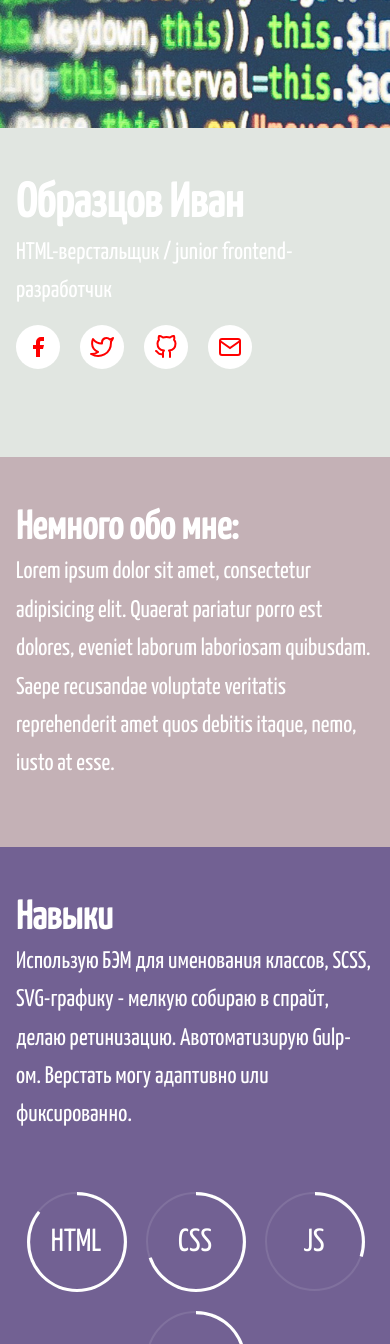
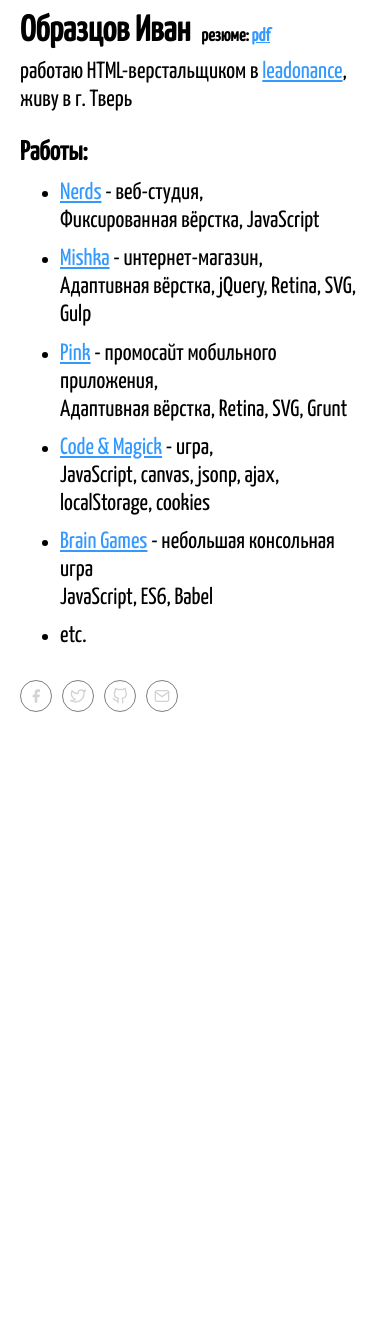
Before and after one commit to i-obr/oi, a website: page src/index.html in a window 390 px wide. Shown: the top 1344 px of the page. After the commit the page ends 844 px from the top, so only its background shows below. Drawn offline with nearby package versions, Linux system fonts and the light colour scheme; files that its build step writes are made by us from their sources.

Commit message:
feature(index.html, style.css)

```diff
--- a/src/index.html
+++ b/src/index.html
@@ -2,7 +2,7 @@
 <html lang="ru">
   <head>
     <meta charset="UTF-8">
-    <title>Образцов Иван</title>
+    <title>O/I</title>
     <meta http-equiv="X-UA-Compatible" content="IE=edge">
     <meta name="viewport" content="width=device-width,initial-scale=1">
     <link href="https://fonts.googleapis.com/css?family=Yanone+Kaffeesatz&amp;subset=cyrillic" rel="stylesheet">
@@ -10,12 +10,31 @@
   </head>
   <body>
     <svg style="display: none;" xmlns="http://www.w3.org/2000/svg"><symbol id="facebook" viewBox="0 0 24 24"><path d="M18 2h-3a5 5 0 0 0-5 5v3H7v4h3v8h4v-8h3l1-4h-4V7a1 1 0 0 1 1-1h3z"/></symbol><symbol id="github" viewBox="0 0 24 24"><path d="M9 19c-5 1.5-5-2.5-7-3m14 6v-3.87a3.37 3.37 0 0 0-.94-2.61c3.14-.35 6.44-1.54 6.44-7A5.44 5.44 0 0 0 20 4.77 5.07 5.07 0 0 0 19.91 1S18.73.65 16 2.48a13.38 13.38 0 0 0-7 0C6.27.65 5.09 1 5.09 1A5.07 5.07 0 0 0 5 4.77a5.44 5.44 0 0 0-1.5 3.78c0 5.42 3.3 6.61 6.44 7A3.37 3.37 0 0 0 9 18.13V22" fill="none" stroke-linecap="round" stroke-linejoin="round" stroke-width="2"/></symbol><symbol id="mail" viewBox="0 0 24 24"><path d="M4 4h16c1.1 0 2 .9 2 2v12c0 1.1-.9 2-2 2H4c-1.1 0-2-.9-2-2V6c0-1.1.9-2 2-2z" fill="none" stroke-width="2"/><path d="M22 6l-10 7L2 6" fill="none" stroke-linecap="round" stroke-width="2"/></symbol><symbol id="twitter" viewBox="0 0 24 24"><path d="M23 3a10.9 10.9 0 0 1-3.14 1.53 4.48 4.48 0 0 0-7.86 3v1A10.66 10.66 0 0 1 3 4s-4 9 5 13a11.64 11.64 0 0 1-7 2c9 5 20 0 20-11.5a4.5 4.5 0 0 0-.08-.83A7.72 7.72 0 0 0 23 3z" fill="none" stroke-linecap="round" stroke-linejoin="round" stroke-width="2"/></symbol></svg>
-    <div class="container">
-      <div class="wrapper">
-        <section class="panel  panel--main">
-          <div class="panel__content">
-            <h1>Образцов Иван</h1>
-            <p>HTML-верстальщик / junior frontend-разработчик</p>
+      <h1>Образцов Иван <span>резюме: <a href="#">pdf</a></span></h1>
+      <p>работаю HTML-верстальщиком в <a href="https://leadonance.com/">leadonance</a>, живу в г. Тверь</p>
+      <h2>Работы:</h2>
+      <ul class="projects">
+        <li>
+          <a href="#">Nerds</a> - веб-студия,
+          <span>Фиксированная вёрстка, JavaScript</span>
+        </li>
+        <li>
+          <a href="#">Mishka</a> - интернет-магазин,
+          <span>Адаптивная вёрстка, jQuery, Retina, SVG, Gulp</span></li>
+        <li>
+          <a href="#">Pink</a> - промосайт мобильного приложения,
+          <span>Адаптивная вёрстка, Retina, SVG, Grunt</span></li>
+        <li>
+          <a href="#">Code & Magick</a> - игра,
+          <span>JavaScript, canvas, jsonp, ajax, localStorage, cookies</span>
+        </li>
+        <li>
+          <a href="#">Brain Games</a> - небольшая консольная игра
+          <span>JavaScript, ES6, Babel</span>
+        </li>
+        <li>etc.</li>
+      </ul>
+
       <ul class="social">
         <li>
           <a class="social__link  social__link--fb" href="#">Facebook
@@ -38,64 +57,6 @@
           </a>
         </li>
       </ul>
-          </div>
-          <div class="panel__img">
-            <img src="img/code-1@1x.jpg" alt="">
-          </div>
-        </section>
-
-        <section class="panel  panel--about">
-          <div class="panel__content  panel__content--about">
-            <h2>Немного обо мне:</h2>
-            <p>Lorem ipsum dolor sit amet, consectetur adipisicing elit. Quaerat pariatur porro est dolores, eveniet laborum laboriosam quibusdam. Saepe recusandae voluptate veritatis reprehenderit amet quos debitis itaque, nemo, iusto at esse.</p>
-          </div>
-        </section>
-
-        <section class="panel  panel--skills">
-          <div class="panel__content  panel__content--skills">
-            <h2>Навыки</h2>
-            <p>Использую БЭМ для именования классов, SCSS, SVG-графику - мелкую собираю в спрайт, делаю ретинизацию. Авотоматизирую Gulp-ом. Верстать могу адаптивно или фиксированно.</p>
-          </div>
-          <div class="panel__skills">
-            <ul class="skills">
-              <li class="skills__item">HTML
-                <div class="chart">85%</div>
-              </li>
-              <li class="skills__item">CSS
-                <div class="chart">70%</div>
-              </li>
-              <li class="skills__item">JS
-                <div class="chart">30%</div>
-              </li>
-              <li class="skills__item">SVG
-                <div class="chart">20%</div>
-              </li>
-            </ul>
-          </div>
-        </section>
-
-        <section class="panel">
-          <div class="panel__content  panel__content--projects">
-            <h2>Проекты</h2>
-            <p>Lorem ipsum dolor sit amet, consectetur adipisicing elit. Ipsum rem mollitia.</p>
-          </div>
-          <div class="panel__gallery">
-            <div class="panel__project">
-              <a href="#"><img src="img/mishka.png" alt=""></a>
-            </div>
-            <div class="panel__project">
-              <a href="#"><img src="img/mishka.png" alt=""></a>
-            </div>
-            <div class="panel__project  panel__project--full">
-              <a href="#"><img src="img/mishka.png" alt=""></a>
-            </div>
-            <div class="panel__project  panel__project--full">
-              <a href="#"><img src="img/mishka.png" alt=""></a>
-            </div>
-          </div>
-        </section>
-      </div>
-    </div>
+    <script src="js/index.js"></script>
   </body>
-  <script src="js/index.js"></script>
 </html>
--- a/src/js/index.js
+++ b/src/js/index.js
@@ -1,28 +1 @@
-const charts = document.querySelectorAll('.chart');
-
-function drawChart(circ, p) {
-  let count = 0;
-  const timer = setInterval(() => {
-    if (count >= Number(p)) clearInterval(timer);
-    else circ.setAttribute('stroke-dasharray', `${count += 2} 100`);
-  }, 20);
-}
-
-charts.forEach((ch) => {
-  const chart = ch;
-  const p = parseFloat(chart.textContent);
-  const NS = 'http://www.w3.org/2000/svg';
-  const svg = document.createElementNS(NS, 'svg');
-  const circle = document.createElementNS(NS, 'circle');
-  const title = document.createElementNS(NS, 'title');
-  circle.setAttribute('r', 16);
-  circle.setAttribute('cx', 16);
-  circle.setAttribute('cy', 16);
-  svg.setAttribute('viewBox', '0 0 32 32');
-  title.textContent = chart.textContent;
-  chart.textContent = '';
-  svg.appendChild(title);
-  svg.appendChild(circle);
-  chart.appendChild(svg);
-  drawChart(circle, p);
-});
+console.log('Hi!');
--- a/src/sass/base/scaffolding.scss
+++ b/src/sass/base/scaffolding.scss
@@ -10,43 +10,35 @@ html {
 
 body {
 	font-family: 'Yanone Kaffeesatz', Helvetica, Arial, sans-serif;
-	font-size: 1rem;
-	line-height: 1.6;
+	font-size: 18px;
+	line-height: 1.2;
 	margin: 0;
-	display: flex;
-	align-items: center;
-	justify-content: flex-start;
-	width: 100%;
-	height: 100%;
-	min-width: 320px;
-	min-height: 30rem;
-	background-color: rgb(225, 230, 225);
+	padding: 10px 20px;
+}
 
-	@include respond-to("large") {
-		overflow-x: scroll;
-		overflow-y: hidden;
+h1 {
+	font-size: 2em;
+	margin: 0;
+	margin-bottom: 5px;
+
+	& span {
+		font-size: 0.5em;
+		padding-left: 5px;
 	}
 }
 
-h1 {
-	margin: 0;
-	font-size: 3rem;
-	line-height: 1.2;
-	color: #ffffff;
-}
-
 h2 {
-	margin: 0;
-	font-size: 2.5rem;
-	line-height: 1.2;
-	color: #ffffff;
+	font-size: 1.5em;
+	margin-bottom: 10px;
 }
 
 p {
 	margin: 0;
-	margin-bottom: 15px;
-	font-size: 1.5rem;
-	color: #ffffff;
+	font-size: 1.3em;
+}
+
+a {
+	color: #3399ff;
 }
 
 img {
--- a/src/sass/base/variables.scss
+++ /dev/null
@@ -1,6 +0,0 @@
-$breakpoints: (
-  "medium":                   (min-width: 768px),
-  "large":                    (min-width: 1024px),
-
-  "retina":                   (min-resolution: 144dpi) (min-resolution: 1.5dppx),
-);
--- a/src/sass/blocks/chart.scss
+++ /dev/null
@@ -1,24 +0,0 @@
-.chart {
-	position: absolute;
-	top: -2px;
-	left: -2px;
-	width: 100px;
-	height: 100px;
-
-	svg {
-		transform: rotate(-90deg);
-		position: absolute;
-		top: 0px;
-		left: 0px;
-		z-index: 1;
-		width: 100px;
-		height: 100px;
-		border-radius: 50%;
-	}
-
-	circle {
-		fill: transparent;
-		stroke: rgb(255, 255, 255);
-		stroke-width: 2;
-	}
-}
--- a/src/sass/blocks/container.scss
+++ /dev/null
@@ -1,12 +0,0 @@
-.container {
-	height: 100%;
-
-	@include respond-to("large") {
-		display: flex;
-		align-items: center;
-		justify-content: flex-start;
-		flex-grow: 1;
-		flex-shrink: 1;
-		padding: 5rem;
-	}
-}
--- a/src/sass/blocks/panel.scss
+++ /dev/null
@@ -1,153 +0,0 @@
-.panel {
-	display: flex;
-	flex-direction: column;
-	justify-content: flex-start;
-	align-items: stretch;
-	overflow-x: hidden;
-	overflow-y: auto;
-
-	@include respond-to("large") {
-		flex-direction: row;
-		height: 100%;
-	}
-
-	&--main {
-		flex-direction: column-reverse;
-		justify-content: flex-end;
-
-		@include respond-to("medium") {
-			flex-direction: row-reverse;
-		}
-
-		@include respond-to("large") {
-			flex-direction: row-reverse;
-		}
-	}
-
-	&--about {
-		background-color: rgb(196,177,182);
-	}
-
-	&--skills {
-		align-items: center;
-		background-color: rgb(114, 97, 147);
-	}
-
-	&__content {
-		padding: 3rem 1rem;
-		flex-grow: 0;
-		flex-shrink: 1;
-		display: flex;
-		flex-direction: column;
-		align-items: flex-start;
-		justify-content: center;
-
-		@include respond-to("medium") {
-			width: 30rem;
-		}
-
-		@include respond-to("large") {
-			padding: 3rem;
-			width: 40rem;
-			height: 100%;
-		}
-
-		&--about {
-			@include respond-to("medium") {
-				width: 100%;
-			}
-		}
-
-		&--skills {
-			padding-bottom: 1rem;
-
-			@include respond-to("medium") {
-				width: 100%;
-			}
-		}
-
-		&--projects {
-			background-color: rgb(227, 123, 124);
-			background-position: 0 0;
-
-			@include respond-to("medium") {
-				width: 100%;
-			}
-
-			@include respond-to("large") {
-				width: 24rem;
-			}
-		}
-	}
-
-	&__gallery {
-		display: flex;
-		flex-wrap: wrap;
-		height: 100%;
-
-		@include respond-to("large") {
-			width: 60rem;
-		}
-	}
-
-	&__project {
-		overflow: hidden;
-
-		@include respond-to("medium") {
-			width: 50%;
-		}
-
-		@include respond-to("large") {
-			width: 50%;
-			height: 50%;
-			filter: blur(5px);
-
-			&:hover {
-				filter: blur(0);
-			}
-		}
-
-		a,
-		img {
-			display: block;
-			height: 100%;
-		}
-	}
-
-	&__img {
-		position: relative;
-		height: 8rem;
-
-		@include respond-to("medium") {
-			width: 14rem;
-			height: auto;
-		}
-
-		img {
-			display: block;
-			width: 100%;
-			height: 8rem;
-			object-fit: cover;
-			position: absolute;
-			top: 0;
-			left: 0;
-
-			@include respond-to("medium") {
-				height: 100%;
-			}
-		}
-
-		&--skills {
-			padding: 3rem;
-		}
-	}
-
-	&__skills {
-		padding: 1rem;
-		padding-bottom: 3rem;
-
-		@include respond-to("large") {
-			padding: 0;
-		}
-	}
-}
--- /dev/null
+++ b/src/sass/blocks/projects.scss
@@ -0,0 +1,13 @@
+.projects {
+	margin: 0;
+	margin-bottom: 30px;
+
+	li {
+		margin-bottom: 10px;
+		font-size: 1.3em;
+	}
+
+	span {
+		display: block;
+	}
+}
--- a/src/sass/blocks/skills.scss
+++ /dev/null
@@ -1,27 +0,0 @@
-.skills {
-	padding: 0;
-	margin: 0;
-	list-style: none;
-	display: flex;
-	flex-wrap: wrap;
-	justify-content: center;
-
-	@include respond-to("large") {
-		justify-content: flex-start;
-	}
-
-	&__item {
-		display: block;
-		margin: 10px;
-		border: 2px solid rgba(255, 255, 255, 0.1);
-		border-radius: 50%;
-		position: relative;
-		z-index: 2;
-		text-align: center;
-		width: 99px;
-		height: 99px;
-		color: #ffffff;
-		line-height: 97px;
-		font-size: 2rem;
-	}
-}
--- a/src/sass/blocks/social.scss
+++ b/src/sass/blocks/social.scss
@@ -1,7 +1,5 @@
 .social {
 	padding: 0;
-	margin: 0;
-	margin-bottom: 40px;
 	list-style: none;
 	display: flex;
 	justify-content: flex-start;
@@ -9,34 +7,39 @@
 
 	li {
 		font-size: 0;
-		margin-right: 20px;
+		margin-right: 10px;
 	}
 
 	&__link {
 		display: inline-block;
 		vertical-align: middle;
-		padding: 10px;
+		padding: 7px;
 		background: white;
 		border-radius: 50%;
-		fill: red;
+		border: 1px solid gray;
+		fill: #d3d3d3;
+
+		&:hover {
+			border-color: #3399ff;
+		}
 
 		&--tw,
 		&--gh,
 		&--mail {
-			stroke: red;
+			stroke: #d3d3d3;
 
 			&:hover {
-				stroke: blue;
+				stroke: #3399ff;
 			}
 		}
 
 		&:hover {
-			fill: blue;
+			fill: #3399ff;
 		}
 	}
 
 	&__icon {
-		width: 24px;
-		height: 24px;
+		width: 16px;
+		height: 16px;
 	}
 }
--- a/src/sass/blocks/wrapper.scss
+++ /dev/null
@@ -1,11 +0,0 @@
-.wrapper {
-	display: flex;
-	flex-direction: column;
-
-	@include respond-to("large") {
-		flex-direction: row;
-		align-items: flex-start;
-		height: 32rem;
-		box-shadow: 0 2rem 4rem 0.25rem rgba(0, 0, 0, 0.6);
-	}
-}
```
Also changed, not shown: src/sass/base/mixin.scss (deleted, +0 -10 lines), src/sass/style.scss (+1 -7 lines), src/img/code-1@1x.jpg (deleted), src/img/code-1@2x.jpg (deleted), src/img/mishka.png (deleted). Lines whose indentation alone changed are shown as unchanged.
